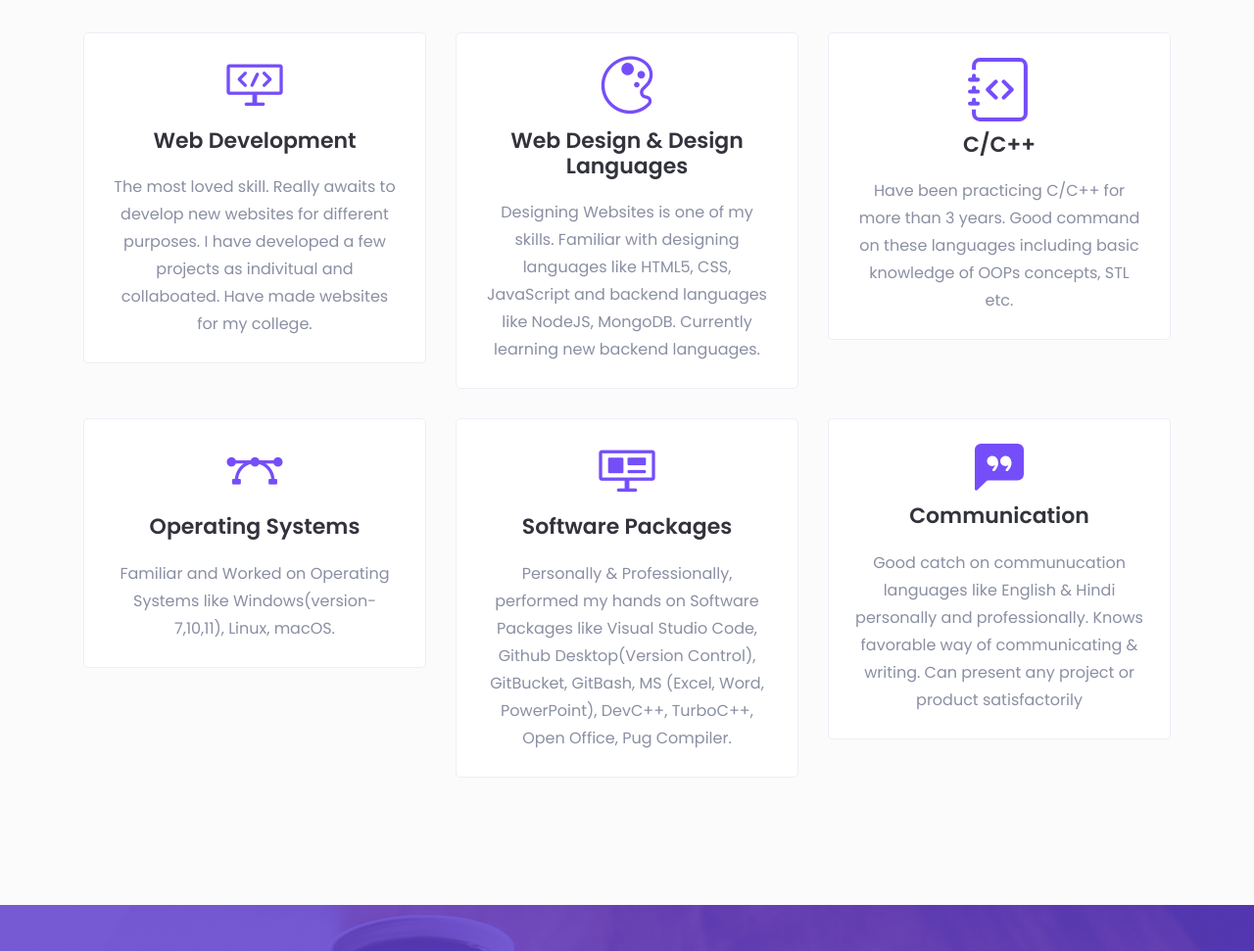
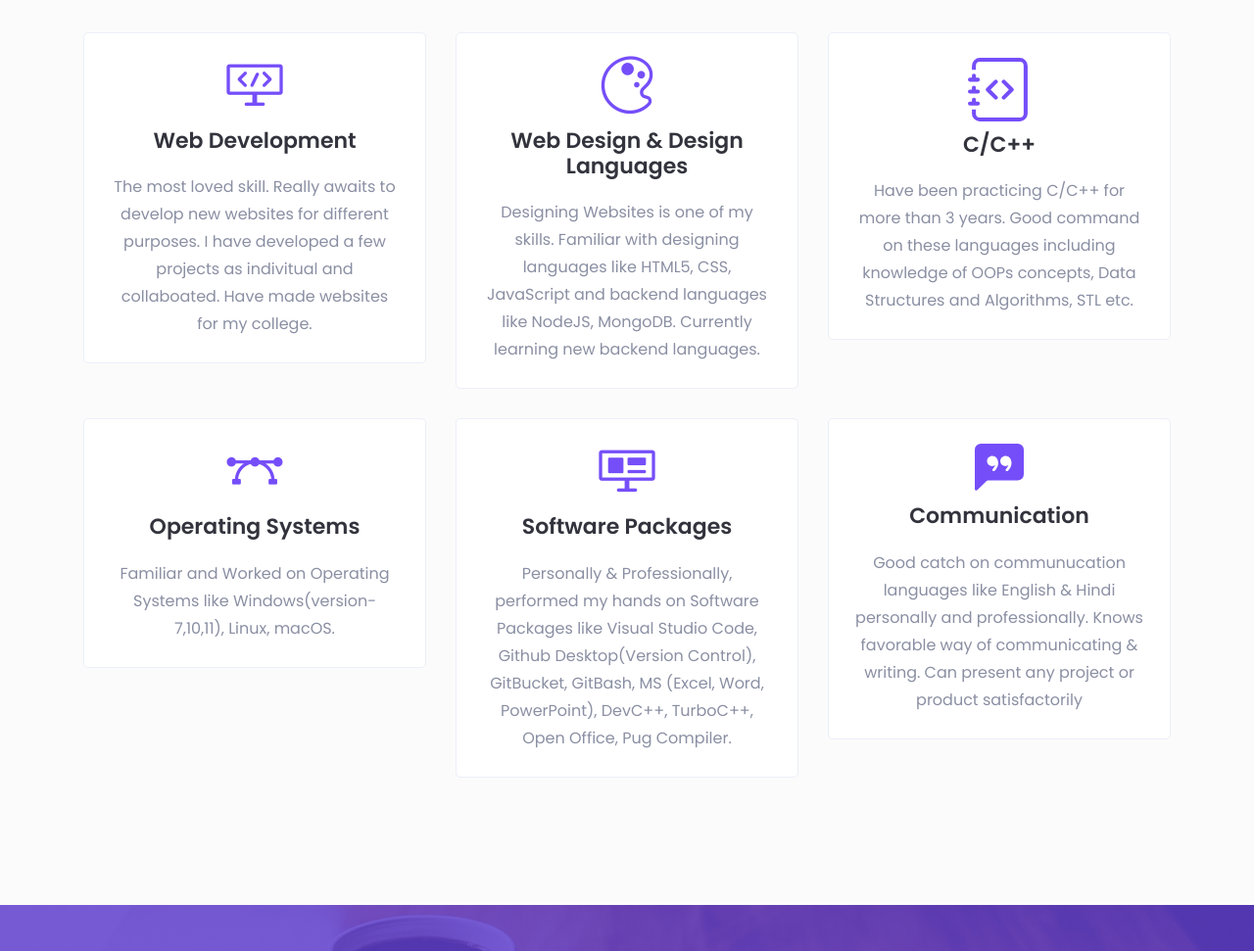
Before and after one commit to himangi25tech/Portfolio, a plain HTML site: page index.html in a window 1280 px wide. Shown: the part 2075-3046 px from the top of the page at 98% size. Drawn offline with Linux system fonts and the light colour scheme; files whose address does not match are found by name.

Commit message:
Change 11

```diff
--- a/index.html
+++ b/index.html
@@ -368,7 +368,7 @@
                         <div class="service-content">
                             <h4 class="service-title"><a href="#">C/C++</a></h4>
                             <p>Have been practicing C/C++ for more than 3 years. Good command on these languages
-                                including basic knowledge of OOPs concepts, STL etc.</p>
+                                including knowledge of OOPs concepts, Data Structures and Algorithms, STL etc.</p>
                         </div>
                     </div> <!-- single service -->
                 </div>
```
